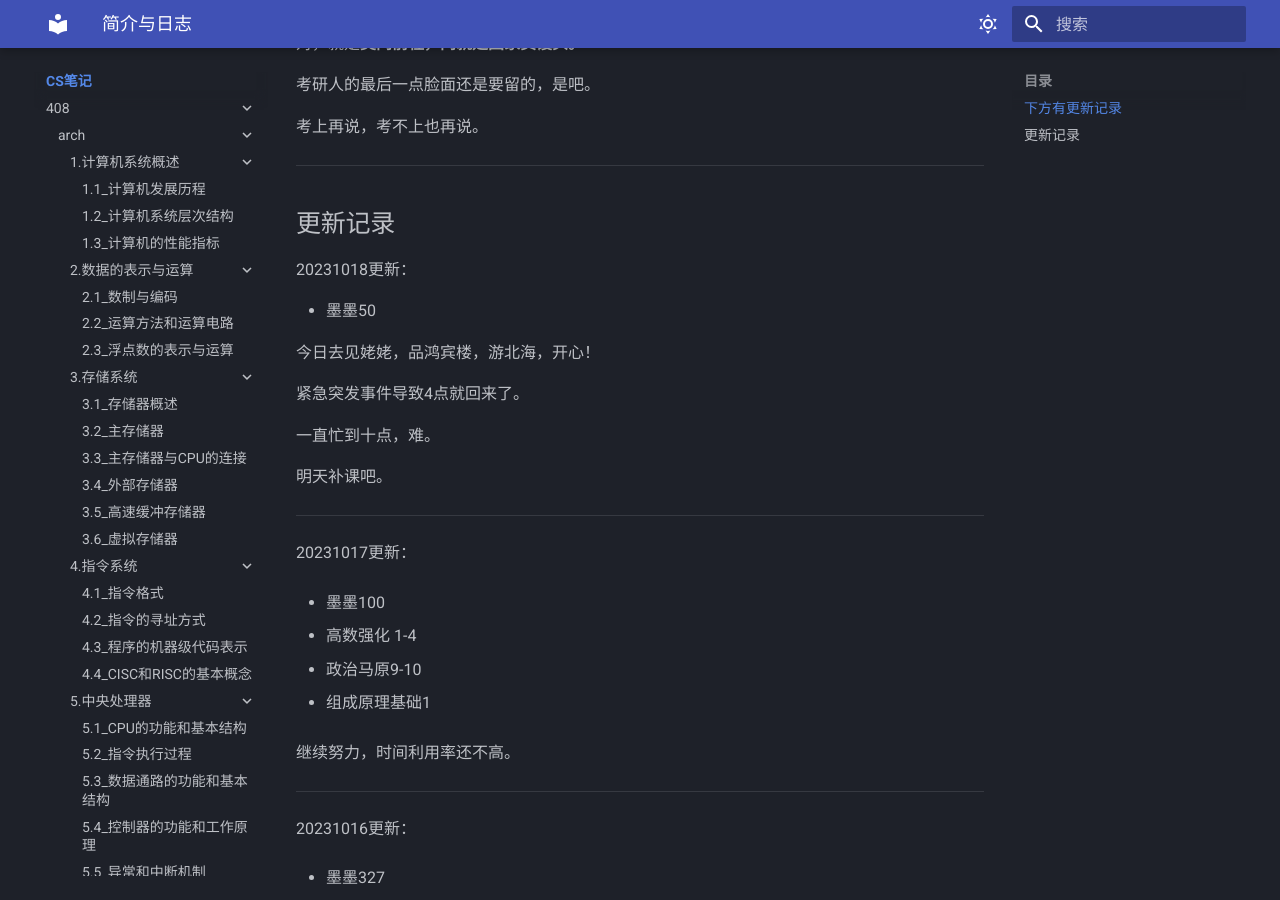
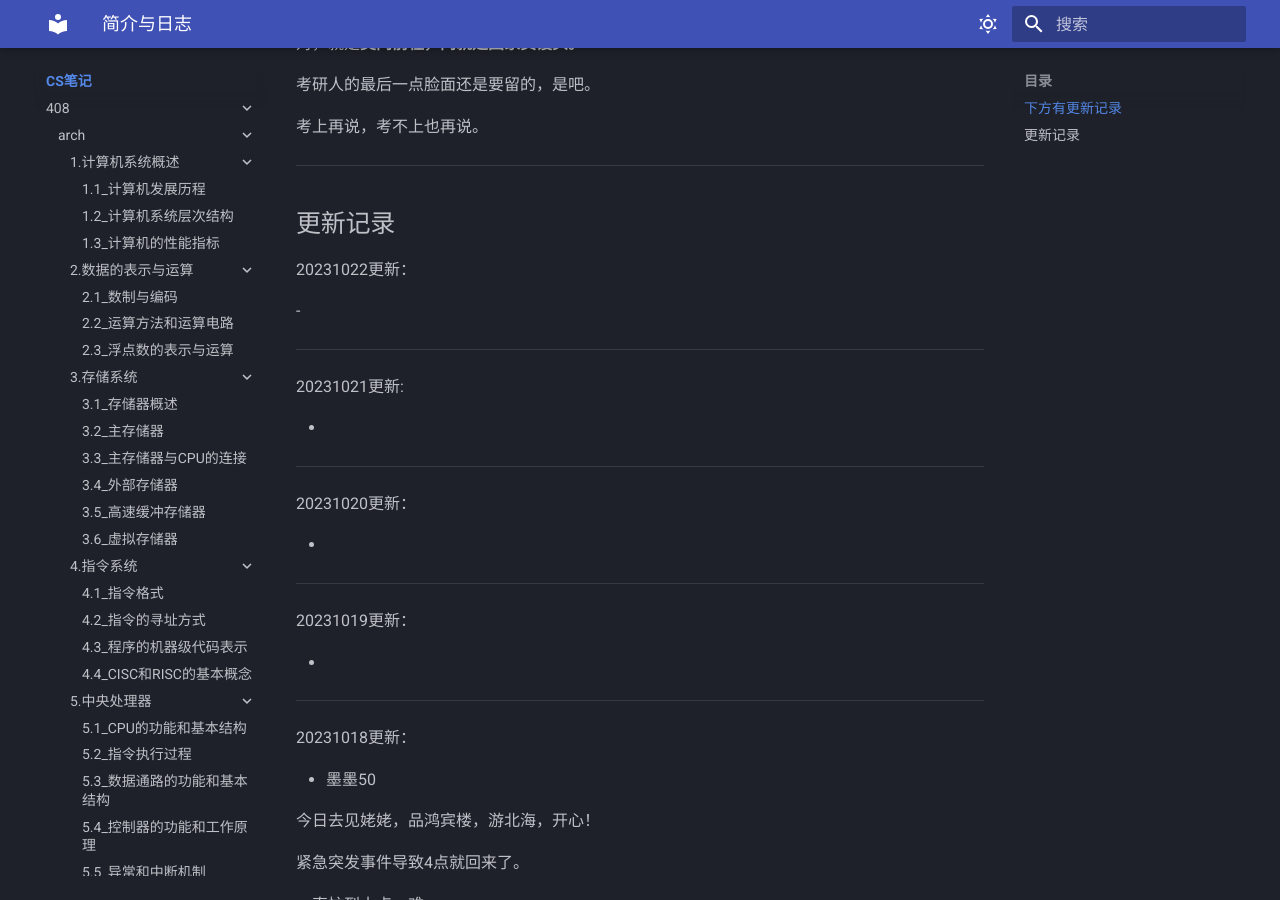
Before and after one commit to Haohahahaha/cs, an MkDocs documentation site: the page built from docs/index.md, in a window 1280 px wide and 900 px high, scrolled down 768 px. Built offline with MkDocs 1.6.1 and Material for MkDocs 9.7.7, drawn with Linux system fonts in a browser that asks for light colours.

Commit message:
2023-10-22_21:39:59 update

```diff
--- a/docs/index.md
+++ b/docs/index.md
@@ -39,6 +39,30 @@
 <a id="update"></a>
 
 ## 更新记录
+
+20231022更新：
+
+-
+
+---
+
+20231021更新:
+
+-
+
+---
+
+20231020更新：
+
+-
+
+---
+
+20231019更新：
+
+-
+
+---
 
 20231018更新：
 
```
